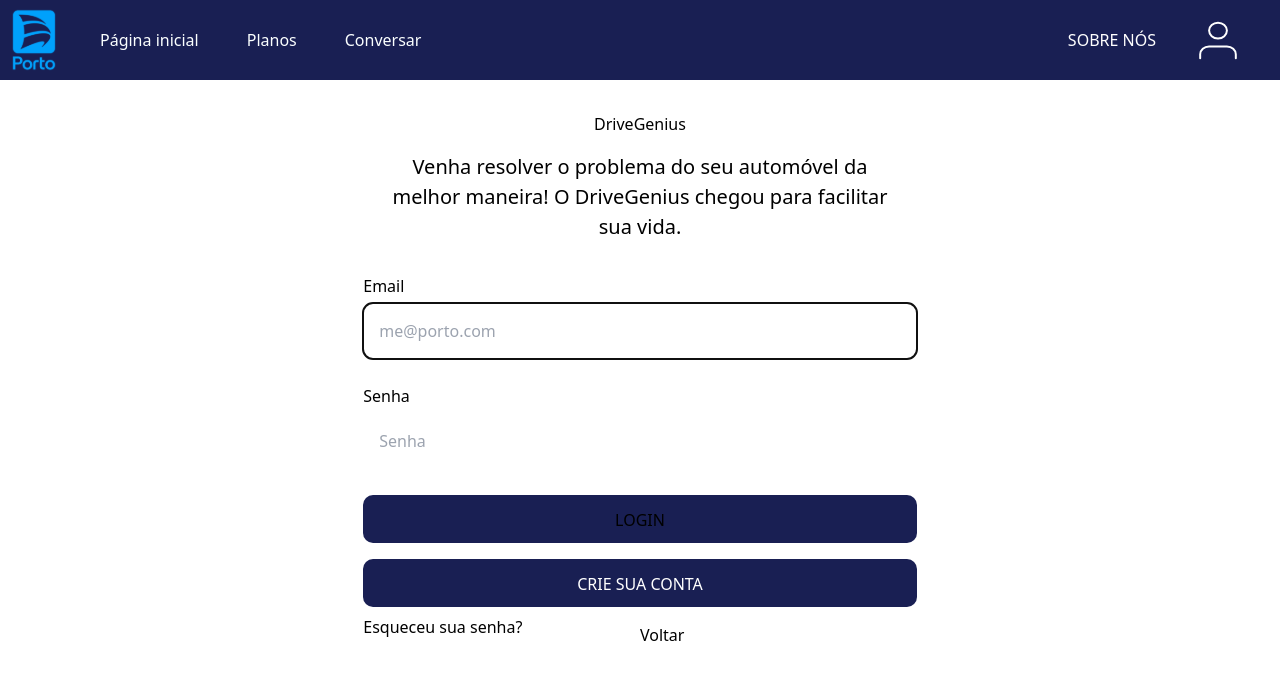
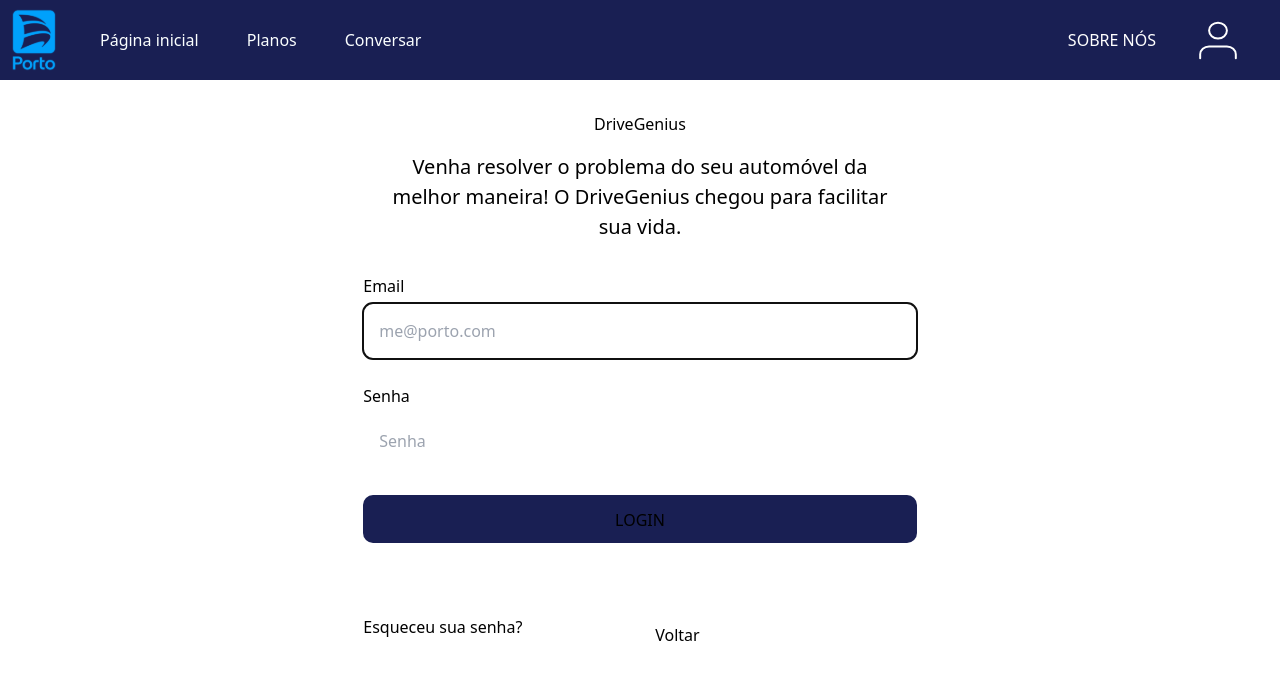
Before and after one commit to edu1805/Sprint-4-Porto, a Next.js app: page /login in a window 1280 px wide. Shown: the top 680 px of the page. Built offline with nearby package versions, Linux system fonts and the light colour scheme.

Commit message:
estilização das paginas concluida

```diff
--- a/src/app/conversa/page.tsx
+++ b/src/app/conversa/page.tsx
@@ -35,7 +35,7 @@
 
     return (
       <>
-        <H2Conversa>Clique a direita para iniciar a conversa</H2Conversa>
+        <h2 classname = "text-black text-center text-[40px] mt-[6em]">Clique a direita para iniciar a conversa</h2>
         <div id="watson-assistant-chat" />
       </>
     );
--- a/src/app/globals.css
+++ b/src/app/globals.css
@@ -272,3 +272,15 @@
 .voltar {
   @apply w-[50%] mt-[0.5em];
 }
+
+.link_volta {
+  @apply flex w-[50%] items-center justify-center;
+}
+
+.voltar {
+  @apply ml-[1.9em];
+}
+
+.link_cadastro {
+  @apply bg-[var(--background-cabecalho)] text-[var(--cor-texto-cabecalho)] no-underline w-[50%] p-[0.8em] rounded-[10px] text-center uppercase h-[3em];
+}
--- a/src/app/senha/page.tsx
+++ b/src/app/senha/page.tsx
@@ -2,7 +2,7 @@
 export default function Senha(){
 
     return(
-        <main>
+        <main classname = "flex justify-center min-h-[80%] items-center">
             <div className="div_principal">
                 <div className="principal_textos">
                     <p className="principal_paragrafo">Insira seu email e clique no botão para obter um link de verificação para redefinir  sua senha.</p>
```
